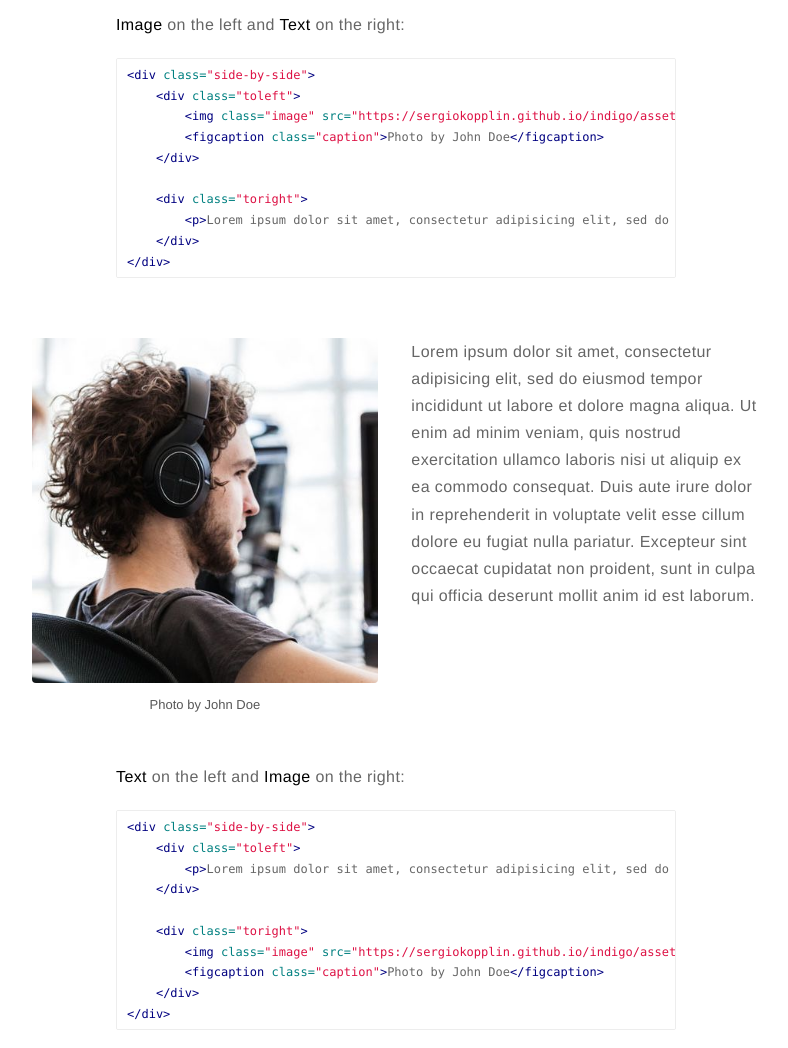
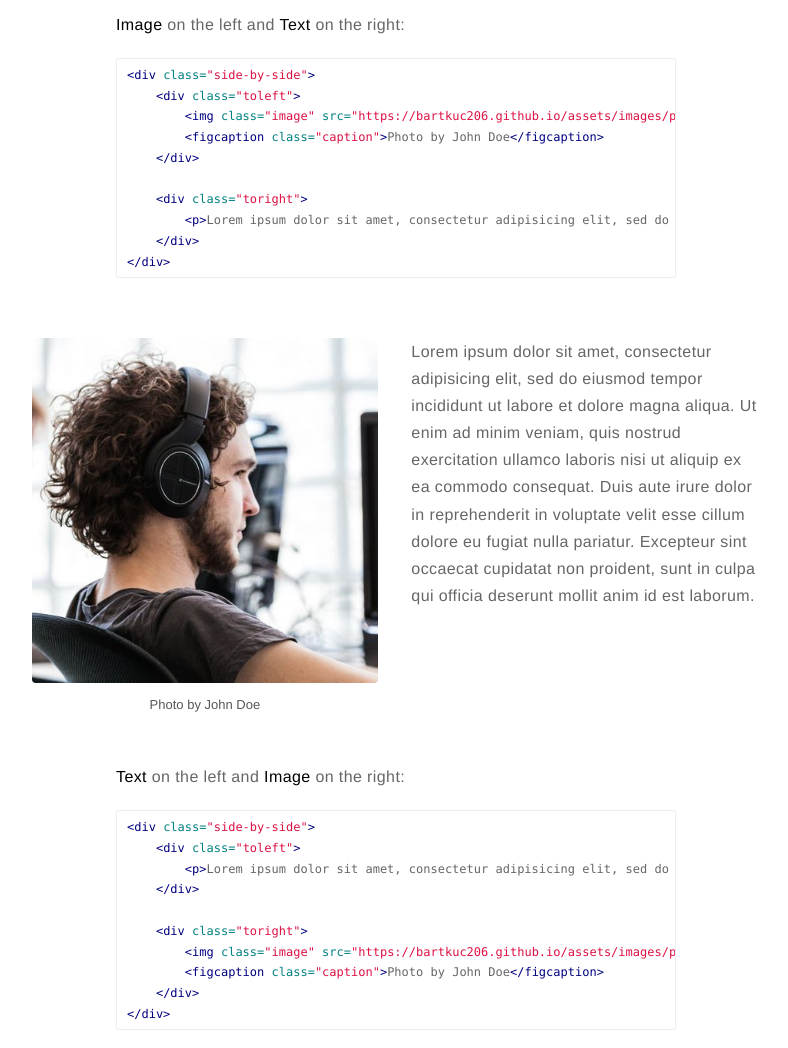
Before and after one commit to bartkuc206/sju, a Jekyll site: the page built from _posts/2015-02-24-markdown-extra-components.markdown, in a window 1280 px wide and 1400 px high, scrolled down 1070 px. Shown: the part 151-1199 px from the top of the window, without its empty margins (244-1032 px from the left). Built offline with Jekyll 4.4.1, drawn with Linux system fonts in a browser that asks for light colours; nearby versions of some CDN libraries; comment, search, counter and statistics services are not loaded.

Commit message:
wszytsko działa, strona web tez została edytowana i działa

```diff
--- a/_config.yml
+++ b/_config.yml
@@ -20,7 +20,7 @@ resume: true
 resume-external: true
 resume-url: https://google.com/?q=my+resume
 
-url: https://sergiokopplin.github.io/indigo
+url: https://bartkuc206.github.io
 # your url: https://USERNAME.github.io
 
 permalink: /:title/
@@ -38,7 +38,7 @@ facebook: myfacebook
 twitter: mytwitter
 instagram: myinstagram
 linkedin: mylinkedin
-github: mygithub
+github: bartkuc206
 email: myemail@gmail.com
 
 authors:
```
